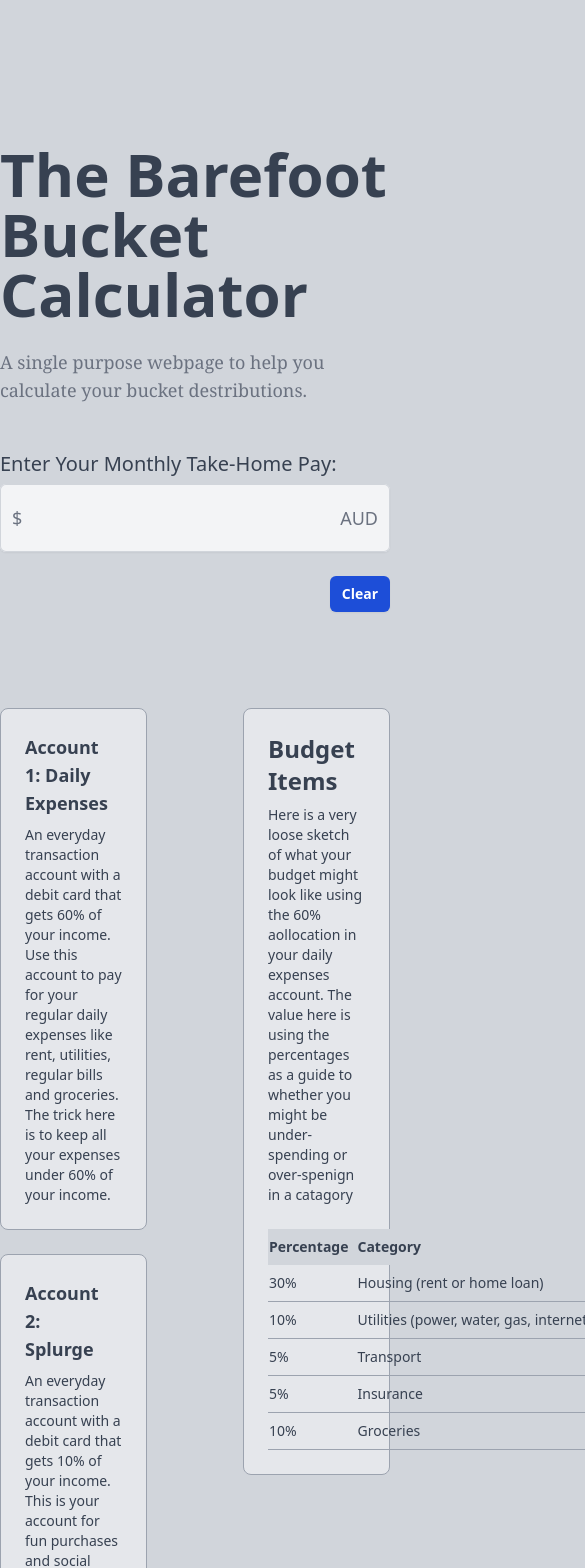
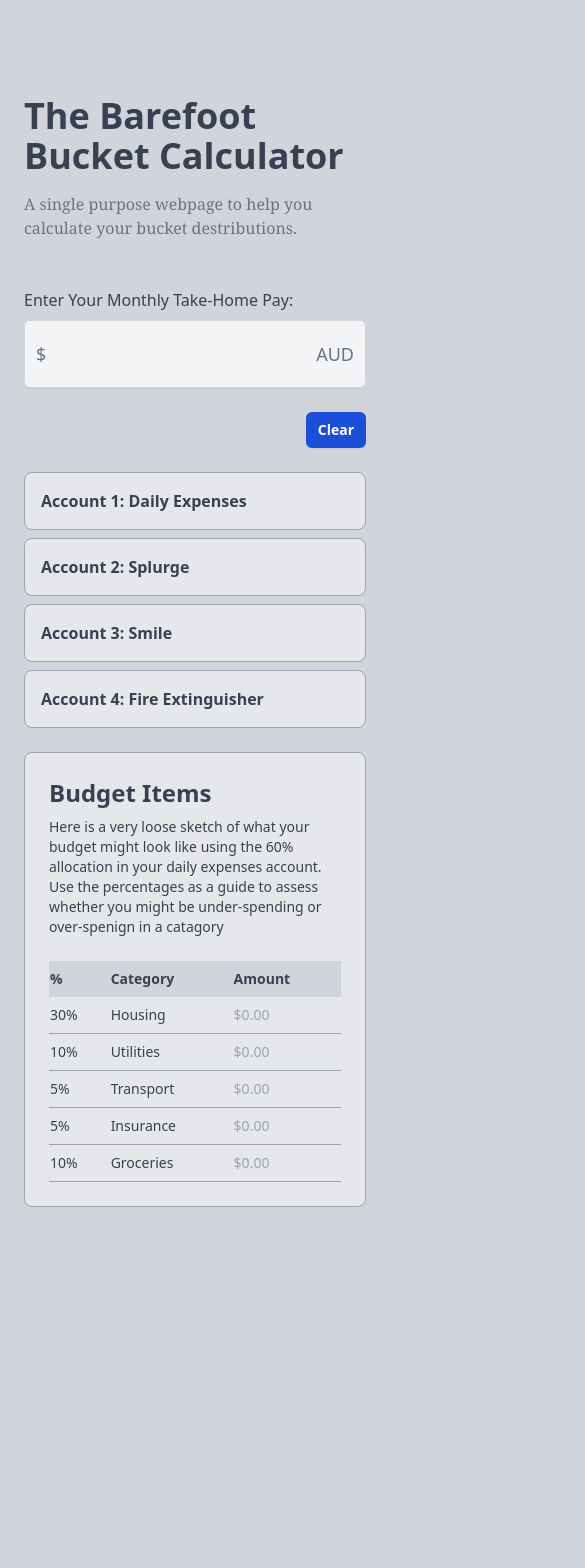
Before and after one commit to bjh-dev/barefoot-bucket-calculator, a Next.js app: page / in a window 390 px wide. Shown: the top 1568 px of the page, 585 px wide, since content can reach past the window. After the commit the page ends 1303 px from the top, so only its background shows below. Built offline with nearby package versions, Linux system fonts and the light colour scheme.

Commit message:
mobile layout

```diff
--- a/app/page.tsx
+++ b/app/page.tsx
@@ -2,14 +2,14 @@ import Form from '@/components/Form'
 
 export default function Home() {
 	return (
-		<main className='flex container mx-auto min-h-screen flex-col py-12 text-gray-700'>
-			<div className='grid grid-cols-2 gap-x-24 py-24'>
+		<main className='flex container mx-auto min-h-screen flex-col px-6 py-12 text-gray-700'>
+			<div className='flex flex-col py-12 lg:grid lg:grid-cols-2 lg:gap-x-24'>
 				<div className='col-span-2'>
 					<header className='mb-12'>
-						<h1 className='text-6xl font-extrabold'>
+						<h1 className='text-4xl font-extrabold'>
 							The Barefoot Bucket Calculator
 						</h1>
-						<p className='mt-6 font-serif text-lg font-light text-gray-500'>
+						<p className='mt-4 font-serif font-light text-gray-500'>
 							A single purpose webpage to help you calculate your bucket
 							destributions.
 						</p>
--- a/components/Form.tsx
+++ b/components/Form.tsx
@@ -36,12 +36,12 @@ const buckets = [
 const budgetItems = [
 	{
 		id: 1,
-		item: 'Housing (rent or home loan)',
+		item: 'Housing',
 		percentage: 30,
 	},
 	{
 		id: 2,
-		item: 'Utilities (power, water, gas, internet, phones)',
+		item: 'Utilities',
 		percentage: 10,
 	},
 	{
@@ -84,13 +84,13 @@ const Form = () => {
 	console.log('income: ', income)
 	return (
 		<>
-			<div className='grid grid-cols-2 gap-x-24 '>
+			<div className='flex flex-col lg:grid lg:grid-cols-2 lg:gap-x-24 '>
 				<div className='col-span-2'>
 					<div className='max-w-2xl'>
 						<form onSubmit={handleSubmit}>
 							<label
 								htmlFor='email'
-								className='mb-2 block text-xl font-medium leading-6 text-gray-700'
+								className='mb-2 block font-medium leading-6 text-gray-700'
 							>
 								Enter Your Monthly Take-Home Pay:
 							</label>
@@ -128,18 +128,18 @@ const Form = () => {
 						</form>
 					</div>
 				</div>
-				<div className='col-span-1 mt-24'>
-					<div className='flex flex-col space-y-6'>
+				<div className='col-span-1 mt-6 lg:mt-24'>
+					<div className='flex flex-col space-y-2 lg:space-y-6'>
 						{buckets.map((bucket) => (
 							<div
 								key={bucket.id}
-								className='rounded-lg border border-gray-400 bg-gray-200 p-6'
+								className='rounded-lg border border-gray-400 bg-gray-200 p-4'
 							>
-								<div className='flex justify-between space-x-12'>
-									<h3 className='flex items-center text-lg font-bold'>
+								<div className='flex justify-between space-x-12 text-base font-bold'>
+									<h3 className='flex flex-col items-center  lg:flex-row lg:text-lg'>
 										{bucket.title}
 									</h3>
-									<h4 className='text-lg font-bold text-gray-400'>
+									<h4 className='text-gray-400'>
 										{income > 0 ? (
 											<span className='text-blue-700'>
 												$
@@ -152,28 +152,26 @@ const Form = () => {
 										)}
 									</h4>
 								</div>
-								<p className='mt-2 text-sm'>{bucket.description}</p>
+								<p className='mt-2 hidden text-sm'>{bucket.description}</p>
 								<div></div>
 							</div>
 						))}
 					</div>
 				</div>
-				<div className='col-span-1 mt-24'>
+				<div className='col-span-1 mt-6 lg:mt-24'>
 					<div className='rounded-lg border border-gray-400 bg-gray-200 p-6'>
 						<h3 className='text-2xl font-bold text-gray-700'>Budget Items</h3>
 						<p className='mt-2 text-sm'>
 							Here is a very loose sketch of what your budget might look like
-							using the 60% aollocation in your daily expenses account. The
-							value here is using the percentages as a guide to whether you
-							might be under-spending or over-spenign in a catagory
+							using the 60% allocation in your daily expenses account. Use the
+							percentages as a guide to assess whether you might be
+							under-spending or over-spenign in a catagory
 						</p>
-						<div>
+						<div className='overflow-x-scroll'>
 							<table className='table-fluid mt-6 w-full'>
 								<thead className='bg-gray-300 text-left'>
 									<tr>
-										<th className='whitespace-nowrap py-2 pr-2 text-sm'>
-											Percentage
-										</th>
+										<th className='whitespace-nowrap py-2 pr-2 text-sm'>%</th>
 										<th className='whitespace-nowrap py-2 pr-2 text-sm'>
 											Category
 										</th>
```
